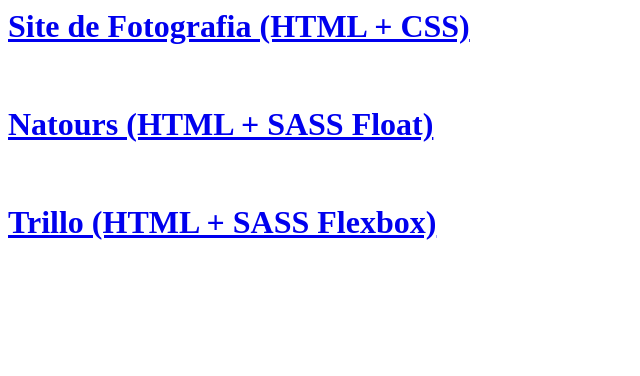
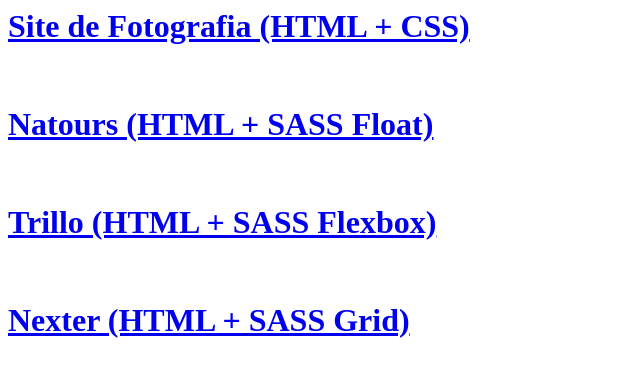
Before and after one commit to matheusAlvarenga/matheusalvarenga.github.io, a plain HTML site: page index.html in a window 1280 px wide. Shown: the whole page, without its empty margins (0-640 px from the left). Drawn offline with Linux system fonts and the light colour scheme.

Commit message:
Update index.html

```diff
--- a/index.html
+++ b/index.html
@@ -4,3 +4,5 @@
 <br>
 <a href="https://matheusalvarenga.github.io/site_trillo_flexbox_sass/"><h1>Trillo (HTML + SASS Flexbox)</h1></a>
 <br>
+<a href="https://matheusalvarenga.github.io/site_nexter_grid_sass/"><h1>Nexter (HTML + SASS Grid)</h1></a>
+<br>
```
